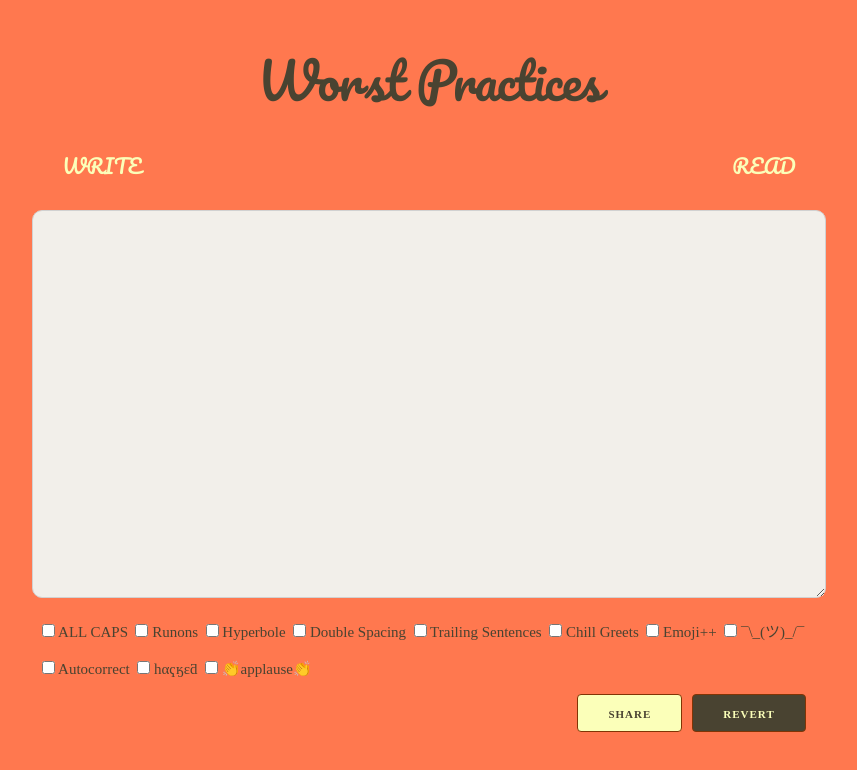
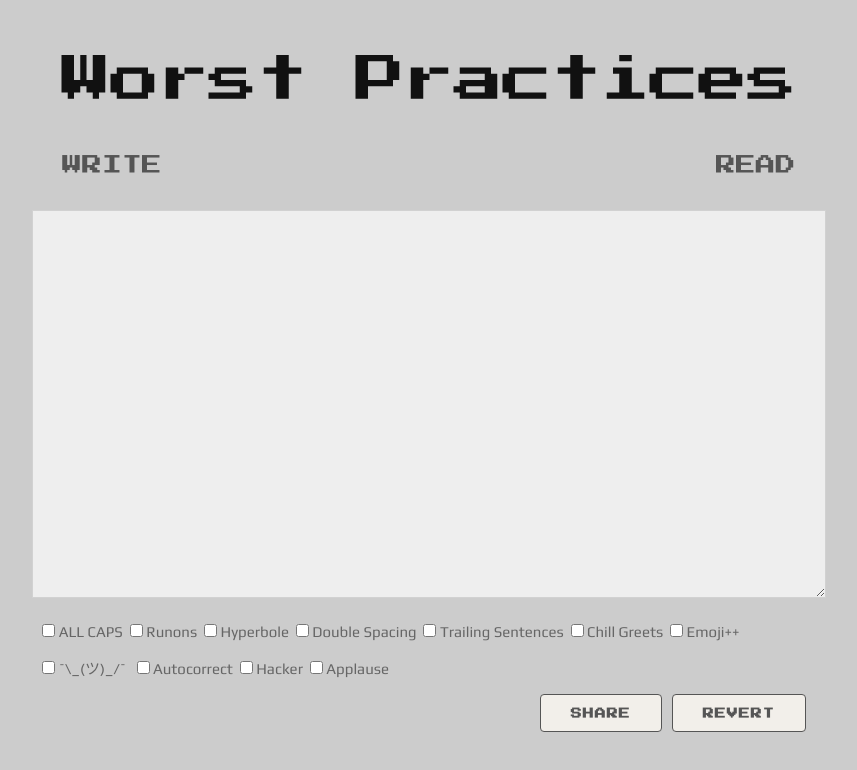
Before and after one commit to cachilders/worst-practices, a website: page client/index.html in a window 1280 px wide. Both pictures are taken after a click on the button "Apply Filters". Shown: the whole page, without its empty margins (211-1068 px from the left). Drawn offline with nearby package versions, Linux system fonts and the light colour scheme; a web font is replaced by a local one.

Commit message:
design: Rework app look to 4-bit style

```diff
--- a/client/index.html
+++ b/client/index.html
@@ -7,7 +7,7 @@
     <link rel="stylesheet" href="styles/skeleton.css">
     <link rel="stylesheet" href="styles/style.css" />
     <!-- Base style components provided by Skeleton boilerplate https://github.com/dhg/Skeleton -->
-    <link href="https://fonts.googleapis.com/css?family=Pacifico|Source+Serif+Pro" rel="stylesheet">
+    <link href="https://fonts.googleapis.com/css?family=Play|Press+Start+2P" rel="stylesheet">
     <meta name="viewport" content="width=device-width, initial-scale=1">
     <link rel="icon" type="image/png" href="images/favicon.png">
   </header>
--- a/client/styles/skeleton.css
+++ b/client/styles/skeleton.css
@@ -205,9 +205,9 @@ button.button-primary,
 input[type="submit"].button-primary,
 input[type="reset"].button-primary,
 input[type="button"].button-primary {
-  color: #494331;
-  background-color: #FBFFB9;
-  border-color: #813405; }
+  color: #555555;
+  background-color: #F2EFEA;
+  border-color: #555555; }
 .button.button-primary:hover,
 button.button-primary:hover,
 input[type="submit"].button-primary:hover,
@@ -218,17 +218,17 @@ button.button-primary:focus,
 input[type="submit"].button-primary:focus,
 input[type="reset"].button-primary:focus,
 input[type="button"].button-primary:focus {
-  color: #FFF;
-  background-color: #ccc;
-  border-color: #ccc; }
+  color: #F2EFEA;
+  background-color: #555555;
+  border-color: #F2EFEA; }
 .button.button-clicked,
 button.button-clicked,
 input[type="submit"].button-clicked,
 input[type="reset"].button-clicked,
 input[type="button"].button-clicked {
-  color: #FBFFB9;
-  background-color: #494331;
-  border-color: #813405; }
+  color: #F2EFEA;
+  background-color: #555555;
+  border-color: #F2EFEA; }
 .button.button-clicked:hover,
 button.button-clicked:hover,
 input[type="submit"].button-clicked:hover,
@@ -239,9 +239,9 @@ button.button-clicked:focus,
 input[type="submit"].button-clicked:focus,
 input[type="reset"].button-clicked:focus,
 input[type="button"].button-clicked:focus {
-  color: #FFF;
-  background-color: #DDBEA8;
-  border-color: #DDBEA8; }
+  color: #555555;
+  background-color: #F2EFEA;
+  border-color: #555555; }
 
 
 /* Forms
@@ -288,7 +288,7 @@ input[type="url"]:focus,
 input[type="password"]:focus,
 textarea:focus,
 select:focus {
-  border: 1px solid #368F8B;
+  border: 1px solid #555555;
   outline: 0; }
 label,
 legend {
--- a/client/styles/style.css
+++ b/client/styles/style.css
@@ -1,24 +1,24 @@
 body {
-    color: #494331;
-    font-family: 'Source Serif Pro', serif; }
+    color: #666666;
+    font-family: 'Play', serif; }
 
 .bg {
-    background-color: #FF784F; }
+    background-color: #CCCCCC; }
 
 .title {
-    font-family: 'Pacifico', serif;
+    font-family: 'Press Start 2P', serif;
     text-align: center;
-    color: #494331 }
+    color: #111111 }
 
 .header {
-    font-family: 'Pacifico', serif;
-    color: #FBFFB9 }
+    font-family: 'Press Start 2P', serif;
+    color: #555555 }
 
 .header:hover {
-    color: #F2EFEA }
+    color: #777777 }
 
 .active {
-    color: #246A73; font-weight: bolder; }
+    color: #999999; font-weight: bolder; }
 
 .nav {
     text-align: center;
@@ -34,20 +34,24 @@ body {
 .nav li {
     padding: 20px 30px 10px 30px; }
 
+li {
+    color: #222222; }
+
 li a {
     display: block;
-    color: #368F8B;
+    color: #666666;
     text-decoration: none; }
 
 .field {
-    font-family: 'Source Serif Pro', serif;
-    background-color: #F2EFEA;
-    border-radius: 1rem; }
+    font-family: 'Play', serif;
+    background-color: #EEEEEE;
+    border-radius: 0rem; }
 
 .posts {
     font-size: 130%; }
 
 .buttons {
+    font-family: 'Press Start 2P', serif;
     clear: both;
     padding: 0 1rem 0 1rem; }
 
@@ -55,6 +59,6 @@ li a {
     padding: 0 1rem 0 1rem; }
 
 .line {
-    background-color: #813405;
+    background-color: #DDDDDD;
     border: none;
     height: 1px; }
--- a/client/views/write/write.html
+++ b/client/views/write/write.html
@@ -14,16 +14,16 @@
         <label style="float: left"><input type="checkbox" data-ng-model="trans5"> Trailing Sentences&nbsp;&nbsp;</label>
         <label style="float: left"><input type="checkbox" data-ng-model="trans6"> Chill Greets&nbsp;&nbsp;</label>
         <label style="float: left"><input type="checkbox" data-ng-model="trans7"> Emoji++&nbsp;&nbsp;</label>
-        <label style="float: left"><input type="checkbox" data-ng-model="trans8"> ¯\_(ツ)_/¯&nbsp;&nbsp;</label>
+        <label style="float: left"><input type="checkbox" data-ng-model="trans8"> ¯\_(ツ)_/¯ &nbsp;&nbsp;</label>
         <label style="float: left"><input type="checkbox" data-ng-model="trans9"> Autocorrect&nbsp;&nbsp;</label>
-        <label style="float: left"><input type="checkbox" data-ng-model="trans10"> һαҁӄεƌ&nbsp;&nbsp;</label>
-        <label style="float: left"><input type="checkbox" data-ng-model="trans11"> 👏applause👏</label>
+        <label style="float: left"><input type="checkbox" data-ng-model="trans10"> Hacker&nbsp;&nbsp;</label>
+        <label style="float: left"><input type="checkbox" data-ng-model="trans11"> Applause</label>
       </div>
       <div class="buttons">
         <!--Show during edit mode / hide on apply-->
         <input type="button" class="button-primary" value="Apply Filters" id="apply" style="float: right" data-ng-click="viewToggle()" data-ng-hide="appView === 'resultView'">
         <!--Show on apply / hide on revert-->
-        <input type="button" class="button-clicked" value="Revert" id="revert" style="float: right; margin-right: 10px" data-ng-click="viewToggle()" data-ng-hide="appView !== 'resultView'">
+        <input type="button" class="button-primary" value="Revert" id="revert" style="float: right; margin-right: 10px" data-ng-click="viewToggle()" data-ng-hide="appView !== 'resultView'">
         <!--reset editArea on share-->
         <input type="button" class="button-primary" value="Share" id="share" style="float: right; margin-right: 10px" data-ng-click="shareMissive(printArea)" data-ng-hide="appView !== 'resultView'">
       </div>
```
